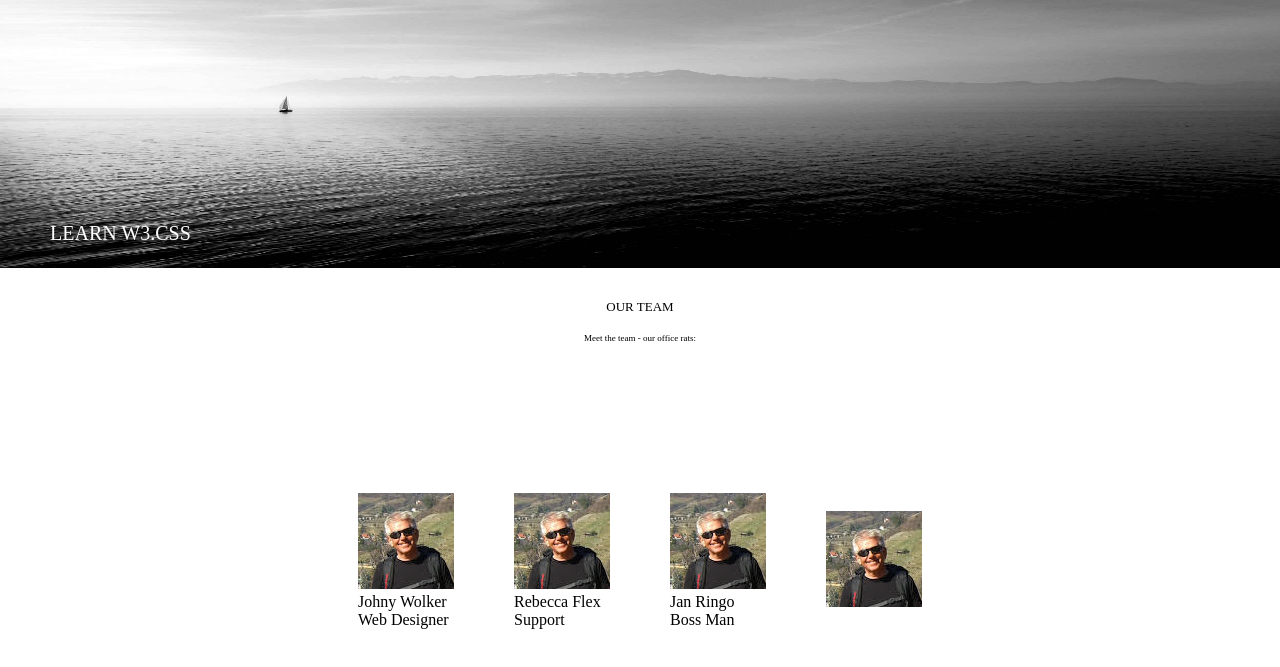
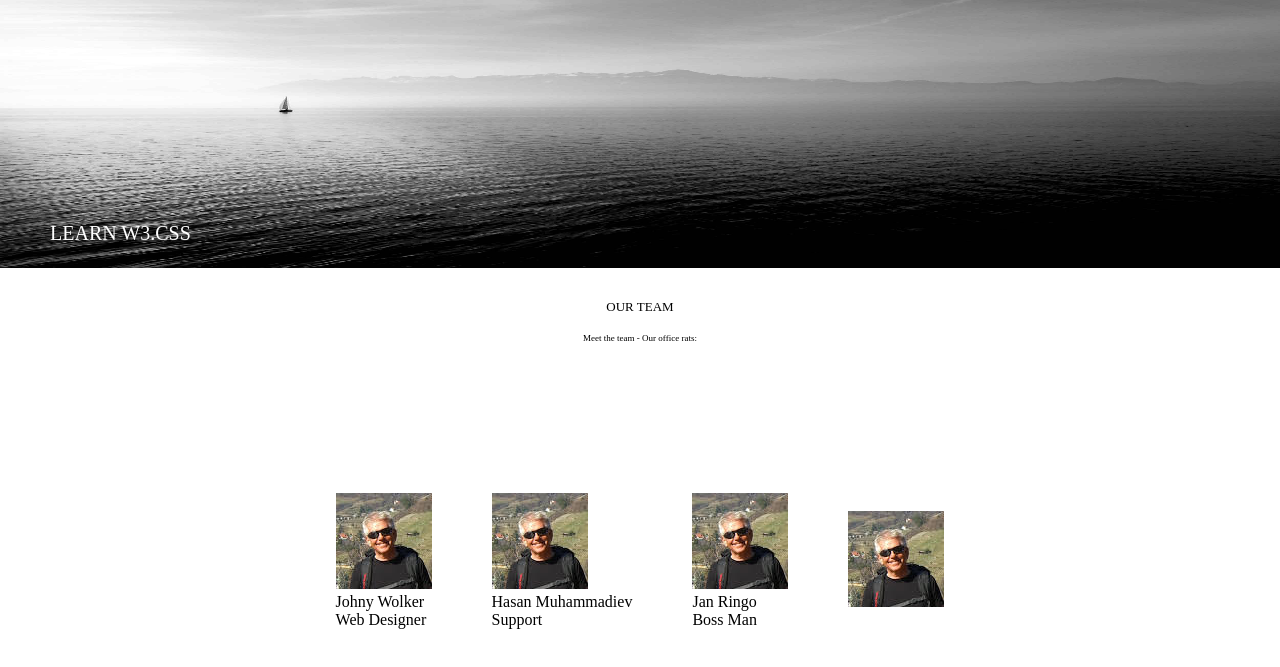
Before and after one commit to farhodshoh/nature, a plain HTML site: page index.html in a window 1280 px wide. Shown: the part 55-722 px from the top of the page. Drawn offline with Linux system fonts and the light colour scheme.

Commit message:
little changes

```diff
--- a/index.html
+++ b/index.html
@@ -5,7 +5,7 @@
     <meta name="viewport" content="width=, initial-scale=1.0" />
     <link rel="stylesheet" href="https://cdnjs.cloudflare.com/ajax/libs/font-awesome/6.2.0/css/all.min.css">
     <link rel="stylesheet" href="./style.css">
-    <title>Cafe</title>
+    <title>Caffe</title>
   </head>
   <body>
     <div>
@@ -32,7 +32,7 @@
       </div>
       <br>
      <div class="meet">
-<p>Meet the team - our office rats:</p>
+<p>Meet the team - Our office rats:</p>
      </div>
      <br>
     </div>
@@ -44,7 +44,7 @@
       </div>
     <div id="yakum">
       <img src="./avatar.jpg" alt="">
-      <p>Rebecca Flex</p>
+      <p>Hasan Muhammadiev</p>
       <p>Support</p>
   </div>
     <div id="yakum">
--- a/style.css
+++ b/style.css
@@ -32,7 +32,7 @@ background-color: white;
 color: black;
 }
 .navbar .Logo{
- background-color: #009688 ;
+ background-color: grey ;
 
 }
 .fa-solid{
```
